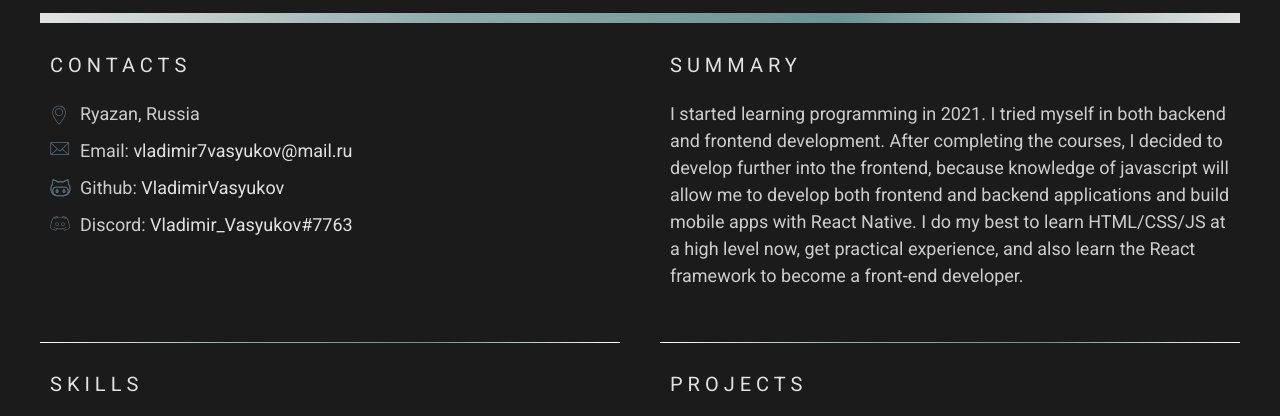
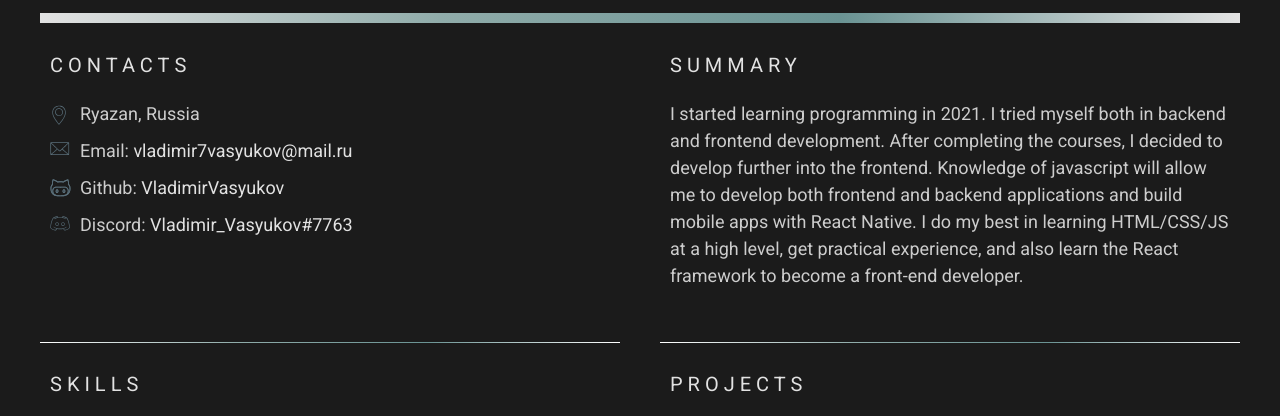
Before and after one commit to VladimirVasyukov/rsschool-cv, a plain HTML site: page index.html in a window 1280 px wide. Shown: the part 358-774 px from the top of the page. Drawn offline with Linux system fonts and the light colour scheme.

Commit message:
fix: summary

```diff
--- a/index.html
+++ b/index.html
@@ -64,7 +64,7 @@
             <section class="section" id="summary">
                 <h2 class="section-title">Summary</h2>
                     <p>
-                        I started learning programming in 2021. I tried myself in both backend and frontend development. After completing the courses, I decided to develop further into the frontend, because knowledge of javascript will allow me to develop both frontend and backend applications and build mobile apps with React Native. I do my best to learn HTML/CSS/JS at a high level now, get practical experience, and also learn the React framework to become a front-end developer.
+                        I started learning programming in 2021. I tried myself both in backend and frontend development. After completing the courses, I decided to develop further into the frontend. Knowledge of javascript will allow me to develop both frontend and backend applications and build mobile apps with React Native. I do my best in learning HTML/CSS/JS at a high level, get practical experience, and also learn the React framework to become a front-end developer.
                     </p>
             </section>
             <section class="section" id="skills">
```
